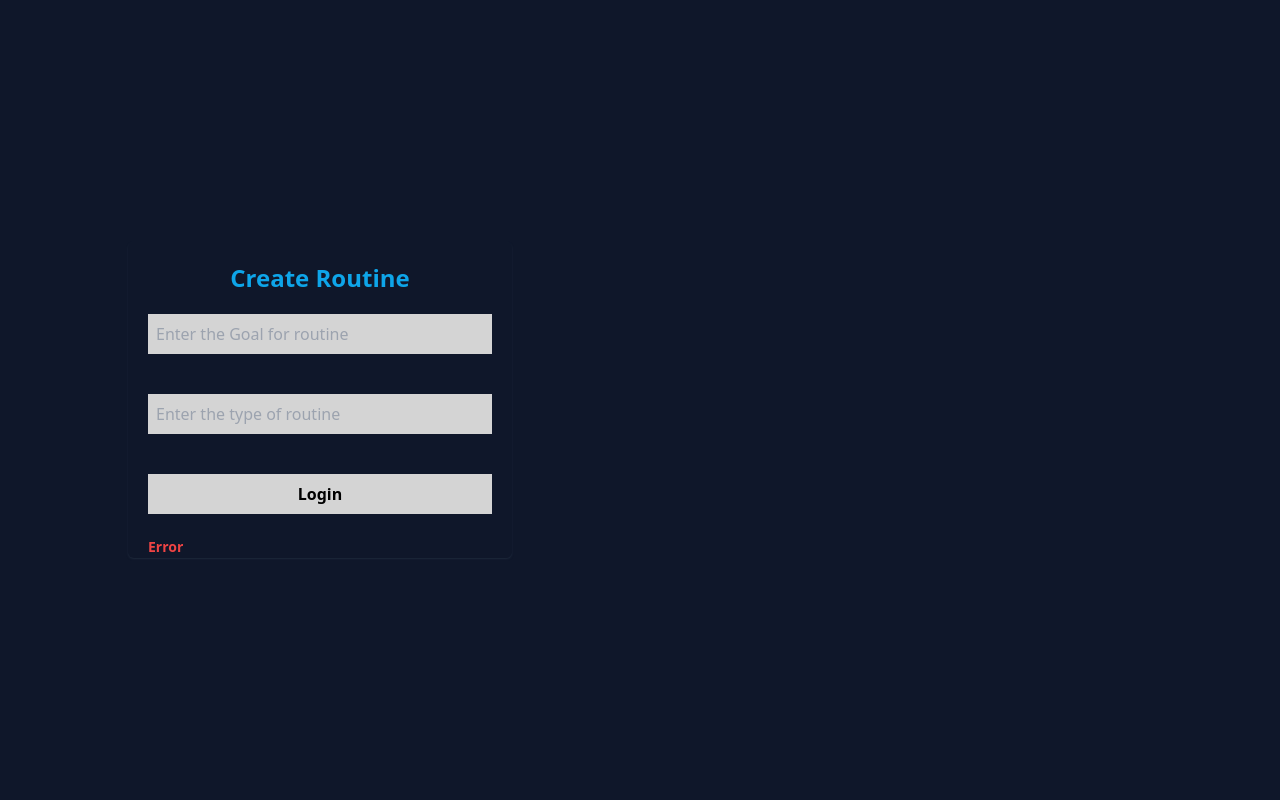
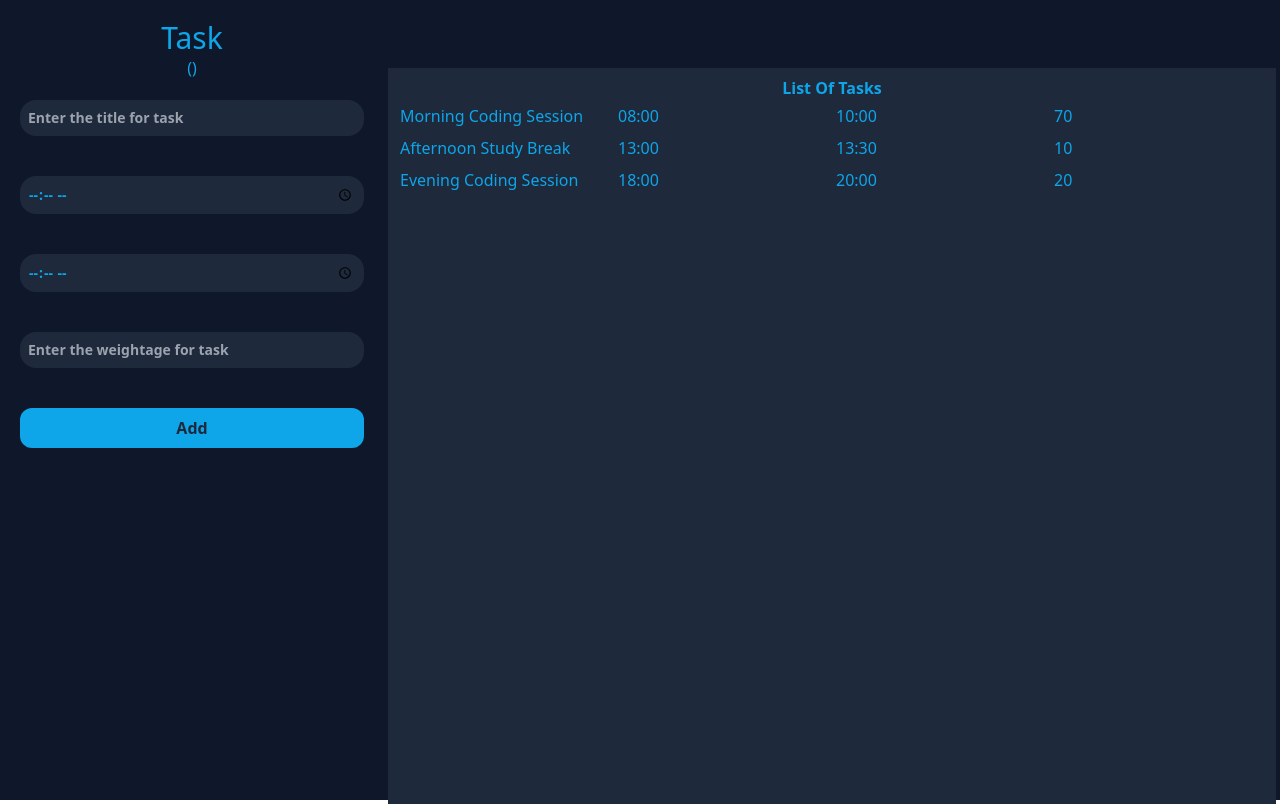
Before and after one commit to codegatty/RoutineRadar, a React (Vite) app in the folder frontend/user-dashboard/: page /routine in a window 1280 px wide. Built offline with nearby package versions, Linux system fonts and the light colour scheme.

Commit message:
--updated design of routine form

```diff
--- a/frontend/user-dashboard/src/UIComponents/ListItem.jsx
+++ b/frontend/user-dashboard/src/UIComponents/ListItem.jsx
@@ -1,14 +1,14 @@
 
 function ListItem({data,listType}) {
 
-  const {subTasks,...new_Data}=data
+  const {subTasks,_id,isCompleted,...new_Data}=data
 
   const values=Object.values(new_Data)
   return (
-    <div className='flex flex-row w-full justify-around  hover:bg-primary '>
+    <div className='flex flex-row w-full justify-center  hover:bg-primary '>
       {
         values.map((item,index)=>{
-           return <div className='flex gap-2  m-1' key={index}>{item}</div>
+           return <div className='flex gap-2  m-1 flex-1 text-center' key={index}>{item}</div>
         })
       }
     </div>
--- a/frontend/user-dashboard/src/UIComponents/ListItemSubTask.jsx
+++ b/frontend/user-dashboard/src/UIComponents/ListItemSubTask.jsx
@@ -1,14 +1,13 @@
 
 function ListItemSubTask({data}) {
-
-
-
-    const values=Object.values(data)
+    const {_id,isCompleted,...updatedData}=data
+    console.log(updatedData)
+    const values=Object.values(updatedData)
     return (
-      <div className='flex flex-row w-full justify-around  hover:bg-primary '>
+      <div className='flex flex-row w-full justify-center  hover:bg-primary item-center '>
         {
           values.map((item,index)=>{
-             return <div className='flex gap-2  m-1' key={index}>{item}</div>
+             return <div className='flex-1 flex gap-1  m-1 ' key={index}>{item}</div>
           })
         }
       </div>
--- a/frontend/user-dashboard/src/components/ListOfSubTasks.jsx
+++ b/frontend/user-dashboard/src/components/ListOfSubTasks.jsx
@@ -15,9 +15,9 @@ function ListOfSubTasks({taskIndex,onSelect}) {
   }
 
   return (
-    <div className='bg-secondary p-2 w-full m-1'>
+    <div className='bg-secondary p-2 w-full m-1 h-full'>
       <Title className="text-primary text-center">List Of SubTasks</Title>
-        <ul className='text-primary'>
+        <ul className='text-primary h-52 overflow-auto'>
          {subTasks && subTasks.map(
           (subTask,index)=><li key={index} onClick={onSelectHandler.bind(this,index)}><ListItemSubTask data={subTask}/></li>
         )}
--- a/frontend/user-dashboard/src/components/ListOfTasks.jsx
+++ b/frontend/user-dashboard/src/components/ListOfTasks.jsx
@@ -10,7 +10,7 @@ function ListOfTasks({onSelect}) {
   const routineCtx=useContext(RoutineContext);
   const tasks=routineCtx.routine.tasks;
   return (
-    <div className='bg-secondary p-2 w-full m-1'>
+    <div className='bg-secondary p-2 w-full m-1 h-full'>
       <Title className="text-primary text-center">List Of Tasks</Title>
       <ul className='text-primary '>
         {tasks.map((task,index)=>{
--- a/frontend/user-dashboard/src/components/SubTaskForm.jsx
+++ b/frontend/user-dashboard/src/components/SubTaskForm.jsx
@@ -6,6 +6,10 @@ import InputErrorDisplay from '../UIComponents/InputErrorDisplay'
 import { RoutineContext } from '../context/RoutineProvider'
 import { axios_public } from '../axios_config/axiosConfig'
 function SubTaskForm({ onSelectIndex }) {
+  const inputClasses = 'p-2 m-5 bg-secondary rounded-2xl text-primary text-sm font-semibold'
+  const buttonClasses =
+    'p-2 m-5 bg-app-blue hover:bg-secondary hover:text-primary rounded-xl text-secondary font-semibold'
+
   const routineCtx = useContext(RoutineContext)
 
   const [subTaskIndex, setSubTaskIndex] = useState(-1)
@@ -13,8 +17,12 @@ function SubTaskForm({ onSelectIndex }) {
   const [shouldUpdate, setShouldUpdate] = useState(false)
 
   let selectedSubTask = routineCtx.routine.tasks[taskIndex]?.subTasks
+  let taskTitle=""
+  let subTaskTitle=""
   if (subTaskIndex !== -1) {
     selectedSubTask = routineCtx.routine.tasks[taskIndex]?.subTasks[subTaskIndex]
+    taskTitle=routineCtx.routine.tasks[taskIndex]?.title
+    subTaskTitle=selectedSubTask.description
   } else {
     selectedSubTask = []
   }
@@ -31,29 +39,24 @@ function SubTaskForm({ onSelectIndex }) {
   })
 
   async function submitHandler(data) {
-
     const taskId = routineCtx.routine.tasks[taskIndex]._id
     const userId = routineCtx.routine.userId
 
     //?this calculate the total subtask weightage to convert task weightage to subtask weightage
-    let total_weightage=routineCtx
-    .routine.tasks[taskIndex]
-    .subTasks
-    .reduce((acc,curr)=>{return parseInt(acc)+parseInt(curr.weightage)},0)
-    total_weightage+=parseInt(data.weightage);
-
-
+    let total_weightage = routineCtx.routine.tasks[taskIndex].subTasks.reduce((acc, curr) => {
+      return parseInt(acc) + parseInt(curr.weightage)
+    }, 0)
+    total_weightage += parseInt(data.weightage)
 
     try {
       if (shouldUpdate) {
-
         const subTaskId = routineCtx.routine.tasks[taskIndex].subTasks[subTaskIndex]._id
-         const response=await axios_public.put(`/task/sub_task/update/${userId}`, { ...data, taskId, subTaskId })
-        routineCtx.updateSubTask(taskIndex, subTaskIndex, {data},total_weightage)
+        const response = await axios_public.put(`/task/sub_task/update/${userId}`, { ...data, taskId, subTaskId })
+        routineCtx.updateSubTask(taskIndex, subTaskIndex, { data }, total_weightage)
         setShouldUpdate(false)
       } else {
-        const response = await axios_public.put(`/task/sub_task/add/${userId}`, { ...data, taskId,total_weightage })
-        routineCtx.addSubTask(taskIndex, { ...data, _id: response.data._id },total_weightage)
+        const response = await axios_public.put(`/task/sub_task/add/${userId}`, { ...data, taskId, total_weightage })
+        routineCtx.addSubTask(taskIndex, { ...data, _id: response.data._id }, total_weightage)
         setShouldUpdate(false)
       }
     } catch (error) {
@@ -95,9 +98,9 @@ function SubTaskForm({ onSelectIndex }) {
   }
 
   return (
-    <div>
+    <div className=' flex flex-col h-full'>
       {/* lists the tasks and subtasks */}
-      <div className="flex flex-row border border-1 justify-around ">
+      <div className="flex-1 flex flex-row justify-around mt-16 w-full ">
         <ListOfTasks onSelect={onSelect} />
 
         {taskIndex !== -1 && <ListOfSubTasks taskIndex={taskIndex} onSelect={onSelectHandler} />}
@@ -106,8 +109,10 @@ function SubTaskForm({ onSelectIndex }) {
       {/* form for the subTask creation  */}
 
       {taskIndex !== -1 && (
-        <form onSubmit={handleSubmit(submitHandler)} className="m-1">
-          <h1 className="text-center text-2xl">Add New SubTask</h1>
+        <div className='flex-1 flex item-center justify-center '>
+        <form onSubmit={handleSubmit(submitHandler)} className="m-1  flex flex-col w-96 ">
+          <h1 className="text-primary text-3xl text-center mt-5">Sub Task</h1>
+          <h2 className="text-primary text-md text-center ">({taskTitle+">"+subTaskTitle})</h2>
           <input
             {...register('description', {
               required: 'description required',
@@ -116,7 +121,7 @@ function SubTaskForm({ onSelectIndex }) {
                 message: 'description should be at least 5 characters'
               }
             })}
-            className="p-2 m-5 bg-neutral-300 "
+            className={inputClasses}
             type="text"
             placeholder="Enter the title for task"
           />
@@ -126,7 +131,7 @@ function SubTaskForm({ onSelectIndex }) {
             {...register('weightage', {
               required: ' weightage required'
             })}
-            className="p-2 m-5 bg-neutral-300 "
+            className={inputClasses}
             type="number"
             aria-label="Time"
             placeholder="Enter the weightage for task"
@@ -134,24 +139,25 @@ function SubTaskForm({ onSelectIndex }) {
 
           {errors.weightage && <InputErrorDisplay>{errors.weightage.message}</InputErrorDisplay>}
           {shouldUpdate ? (
-            <div>
-              <button className="p-2 m-5 bg-neutral-300 hover:bg-neutral-500 font-bold" type="submit">
-                {isSubmitting ? 'Loading..' : 'Update subTask'}
+            <div className='flex flex-row justify-around items-center'>
+              <button className={buttonClasses} type="submit">
+                {isSubmitting ? 'Loading..' : 'Update'}
               </button>
-              <button className="p-2 m-5 bg-neutral-300 hover:bg-neutral-500 font-bold" onClick={deleteHandler}>
-                {isSubmitting ? 'Loading..' : 'Delete subTask'}
+              <button className={buttonClasses} onClick={deleteHandler}>
+                {isSubmitting ? 'Loading..' : 'Delete'}
               </button>
 
-              <button className="p-2 m-5 bg-neutral-300 hover:bg-neutral-500 font-bold" onClick={addSubTaskHandler}>
-                {isSubmitting ? 'Loading..' : 'Add subTask'}
+              <button className={buttonClasses} onClick={addSubTaskHandler}>
+                {isSubmitting ? 'Loading..' : 'Add'}
               </button>
             </div>
           ) : (
-            <button className="p-2 m-5 bg-neutral-300 hover:bg-neutral-500 font-bold" type="submit">
-              {isSubmitting ? 'Loading..' : 'Add subTask'}
+            <button className={buttonClasses} type="submit">
+              {isSubmitting ? 'Loading..' : 'Add'}
             </button>
           )}
         </form>
+        </div>
       )}
     </div>
   )
--- a/frontend/user-dashboard/src/components/TaskForm.jsx
+++ b/frontend/user-dashboard/src/components/TaskForm.jsx
@@ -5,6 +5,8 @@ import { useContext,useEffect,useState } from "react";
 import { axios_public } from "../axios_config/axiosConfig";
 
 function TaskForm({defaultValue,selectedIndex}) {
+  const inputClasses="p-2 m-5 bg-secondary rounded-2xl text-primary text-sm font-semibold"
+  const buttonClasses="p-2 m-5 bg-app-blue hover:bg-secondary hover:text-primary rounded-xl text-secondary font-semibold"
   const [isUpdate,setIsUpdate]=useState(false)
   useEffect(()=>{
     if(defaultValue!==undefined) {
@@ -69,7 +71,9 @@ function TaskForm({defaultValue,selectedIndex}) {
   }
 
   return (
-    <form onSubmit={handleSubmit(submitHandler)} className="flex flex-col w-96 bg-primary rounded-md shadow-sm shadow-secondary">
+    <form onSubmit={handleSubmit(submitHandler)} className="flex flex-col w-96 bg-primary h-full " >
+      <h1 className="text-primary text-3xl text-center mt-5">Task</h1>
+    <h2 className="text-primary text-md text-center ">({defaultValue?.title})</h2>
       <input
         {...register("title", {
           required: "Title required",
@@ -78,7 +82,7 @@ function TaskForm({defaultValue,selectedIndex}) {
             message: "title should be at least 5 characters",
           },
         })}
-        className="p-2 m-5 bg-neutral-300 "
+        className={inputClasses}
         type="text"
         placeholder="Enter the title for task"
       />
@@ -91,7 +95,7 @@ function TaskForm({defaultValue,selectedIndex}) {
         {...register("startsAt", {
           required: "starts at required",
         })}
-        className="p-2 m-5 bg-neutral-300 "
+        className={inputClasses}
         type="time"
         aria-label="Time"
         placeholder="Enter the title for task"
@@ -108,7 +112,7 @@ function TaskForm({defaultValue,selectedIndex}) {
             message: "title should be at least 5 characters",
           },
         })}
-        className="p-2 m-5 bg-neutral-300 "
+        className={inputClasses}
         type="time"
         aria-label="Time"
         placeholder="Enter the title for task"
@@ -122,7 +126,7 @@ function TaskForm({defaultValue,selectedIndex}) {
         {...register("weightage", {
           required: " weightage required",
         })}
-        className="p-2 m-5 bg-neutral-300 "
+        className={inputClasses}
         type="number"
         aria-label="Time"
         placeholder="Enter the weightage for task"
@@ -137,32 +141,33 @@ function TaskForm({defaultValue,selectedIndex}) {
       {
         isUpdate?<div className="flex flex-row justify-around">
           <button
-        className="p-2 m-5 bg-neutral-300 hover:bg-neutral-500 font-bold"
+        className={buttonClasses}
         type="submit"
       >
-        {isSubmitting ? "Loading.." : "update Task"}
+        {isSubmitting ? "Loading.." : "update"}
       </button>
 
       <button
-        className="p-2 m-5 bg-neutral-300 hover:bg-neutral-500 font-bold"
+        className={buttonClasses}
         onClick={deleteHandler}
       >
-        {isSubmitting ? "Loading.." : "Delete Task"}
+        {isSubmitting ? "Loading.." : "Delete"}
       </button>
 
       <button
-        className="p-2 m-5 bg-neutral-300 hover:bg-neutral-500 font-bold"
+        className={buttonClasses}
         onClick={handleAddNewTask}
       >
-        {isSubmitting ? "Loading.." : "Add Task"}
+        {isSubmitting ? "Loading.." : "Add"}
       </button>
 
         </div>
         :<button
-        className="p-2 m-5 bg-neutral-300 hover:bg-neutral-500 font-bold"
+        className={buttonClasses}
         type="submit"
+
       >
-        {isSubmitting ? "Loading.." : "Add Task"}
+        {isSubmitting ? "Loading.." : "Add"}
       </button>
       }
 
--- a/frontend/user-dashboard/src/components/TaskItem.jsx
+++ b/frontend/user-dashboard/src/components/TaskItem.jsx
@@ -7,7 +7,7 @@ import { RoutineContext } from '../context/RoutineProvider'
 import classnames from 'classnames'
 import { FiChevronDown } from "react-icons/fi";
 import { convertTo12HourFormat } from '../utility/convertTo12HourFormat'
-
+import {scoreCalculatorFromTask} from '../utility/scoreCalculator'
 
 function TaskItem({ task,userId,onClick }) {
   const routineCtx = useContext(RoutineContext);
@@ -20,13 +20,12 @@ function TaskItem({ task,userId,onClick }) {
     setEnabled(!enabled);
     const data={
       taskId,
-      isCompleted:!enabled
+      isCompleted:!enabled,
     }
 
     try{
-    const response=await axios_public.put(`/task/update/is_complete/${userId}`,data)
-
     routineCtx.updateTaskIsCompleted(task._id)
+    const response=await axios_public.put(`/task/update/is_complete/${userId}`,{...data})
     }catch(error){
       console.log(error);
     }
--- a/frontend/user-dashboard/src/context/RoutineProvider.jsx
+++ b/frontend/user-dashboard/src/context/RoutineProvider.jsx
@@ -1,6 +1,6 @@
 import { createContext,useReducer } from "react";
 import { dummy_data } from "../dummy_data";
-import { scoreCalculator } from "../utility/scoreCalculator";
+import {scoreCalculatorFromTask } from "../utility/scoreCalculator";
 
 export const RoutineContext=createContext({
     routine:null,
@@ -53,7 +53,9 @@ function routineReducer(state,action){
 
     case 'UPDATETASKISCOMPLETE':
         const sel_task=state.tasks.find(task=>task._id===action.payload)
-        const up_score=scoreCalculator(sel_task.weightage)+state.score
+
+        //?calculating score for tasks with subtask and without subtasks
+        const up_score=scoreCalculatorFromTask(sel_task,state.score)
 
         const up_task={...sel_task,isCompleted:!sel_task.isCompleted}
         const up_tasks=state.tasks.map((task,index)=>{
@@ -134,6 +136,7 @@ function routineReducer(state,action){
                     return up_subTask
                 return subTask
             })
+
             const new_updated_task={...sele_task,subTasks:up_subTasks}
             const new_updated_tasks=state.tasks.map((task)=>{
                 if(task._id===action.payload.taskId)
@@ -147,7 +150,7 @@ function routineReducer(state,action){
 }
 
 function RoutineContextProvider({children}){
-    const [routineState,dispatch]=useReducer(routineReducer,null);
+    const [routineState,dispatch]=useReducer(routineReducer,dummy_data);
 
 
     function updateRoutine(routine){
--- a/frontend/user-dashboard/src/pages/Routine.jsx
+++ b/frontend/user-dashboard/src/pages/Routine.jsx
@@ -14,8 +14,8 @@ function Routine() {
 const routineCtx=useContext(RoutineContext)
 
   return (
-    <div className="w-screen h-screen bg-primary flex flex-row">
-      <div className='flex-1 flex justify-center items-center'>
+    <div className="w-full h-screen  bg-primary flex flex-row">
+      <div className='flex-2  justify-center items-center bg-red-500'>
         {
           routineCtx.routine===null?<RoutineForm />:<TaskForm defaultValue={routineCtx.routine.tasks[selectedTaskIndex]} selectedIndex={selectedTaskIndex}/>
         }
--- a/frontend/user-dashboard/src/utility/scoreCalculator.js
+++ b/frontend/user-dashboard/src/utility/scoreCalculator.js
@@ -2,3 +2,20 @@ import {baseScore} from '../constants/baseTaskScore'
 export function scoreCalculator(weightage){
     return (weightage/100)*baseScore
 }
+
+export function scoreCalculatorFromTask(sel_task,curr_score){
+    let up_score=0
+    if(sel_task.subTasks.length===0 ){
+        up_score=scoreCalculator(sel_task.weightage)+state.score
+    }else{
+        const total_weightage=sel_task.subTasks.reduce((acc,curr)=>{
+            if(curr.isCompleted){
+                return acc+curr.weightage;
+            }else{
+                return acc;
+            }
+        },0)
+        up_score=scoreCalculator(total_weightage)+curr_score
+    }
+    return up_score;
+}
--- a/frontend/user-dashboard/tailwind.config.js
+++ b/frontend/user-dashboard/tailwind.config.js
@@ -14,7 +14,8 @@ export default {
         "app-light-blue":"#5881a8"
       },
       textColor:{
-        "primary":"#0ea5e9"
+        "primary":"#0ea5e9",
+        "secondary":"#1e293b"
       }
     },
   },
```
Also changed, not shown: 1 other file (tests, documents, lock files or other folders).
